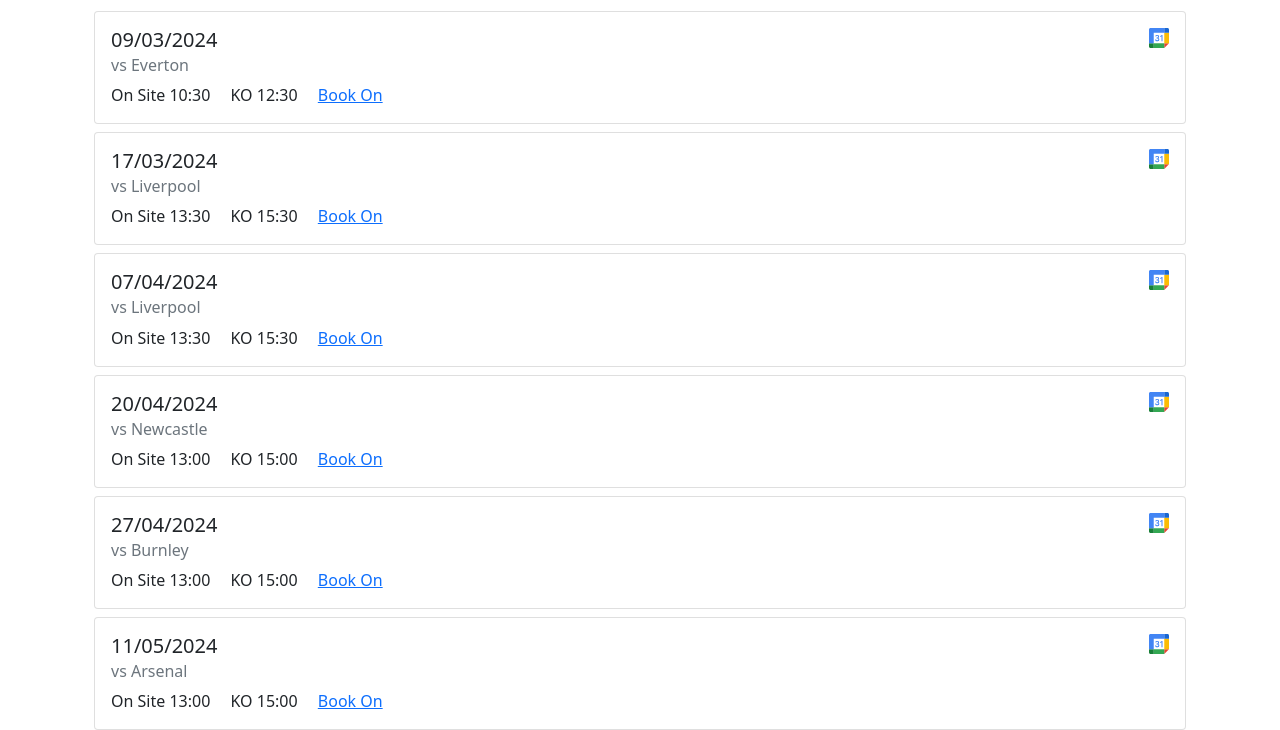
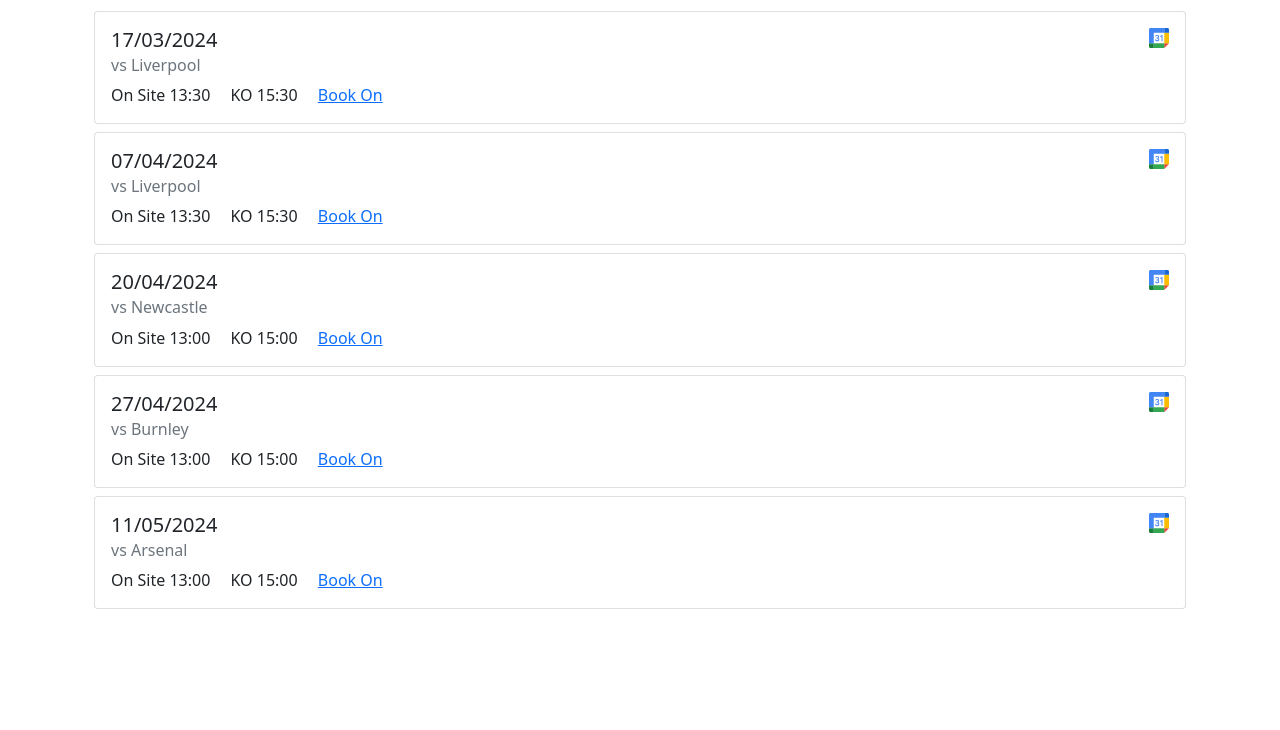
Before and after one commit to HarryEMartland/sja-united-matches, a plain HTML site: page index.html in a window 1280 px wide. Shown: the part 143-873 px from the top of the page. After the commit the page ends 800 px from the top, so only its background shows below. Drawn offline with nearby package versions, Linux system fonts and the light colour scheme.

Commit message:
Deploying to gh-pages from @ HarryEMartland/sja-united-matches@d30bd05f7f280fdc168454c7c9f695ab553ab8d0 🚀

```diff
--- a/index.html
+++ b/index.html
@@ -25,22 +25,6 @@
                 <h1 class="">Upcoming Games</h1>
             </div>
         </div>
-
-
-            <div class="card mt-2">
-                <div class="card-body">
-                    <h5 class="card-title">
-                        09/03/2024
-                       <a href="https://www.google.com/calendar/render?action=TEMPLATE&amp;			text=SJA United vs Everton&amp;			dates=20240309T103000%2F20240309T143000			&amp;location=Old Trafford, Sir Matt Busby Way, Old Trafford, Stretford, Manchester M16 0RA, UK" title="Add to Google Maps" target="_blank" class="card-link"><img
-                                   style="height: 1em; float: right" src="gcalendar.svg"></a>
-                    </h5>
-                    <h6 class="card-subtitle mb-2 text-muted">vs Everton</h6>
-                    <span class="card-link">On Site 10:30</span>
-                    <span class="card-link">KO 12:30</span>
-                    <span class="card-link"><a href="mailto:sue.burke@sja.org.uk?subject=09/03/2024%20Game&amp;body=Hi Sue, please can you book me on the 09/03/2024 game.%0D%0A%0D%0AThanks%0D%0A%3CFull%20Name%3E" target="_blank">Book On</a></span>
-
-                </div>
-            </div>
 
 
             <div class="card mt-2">
```
